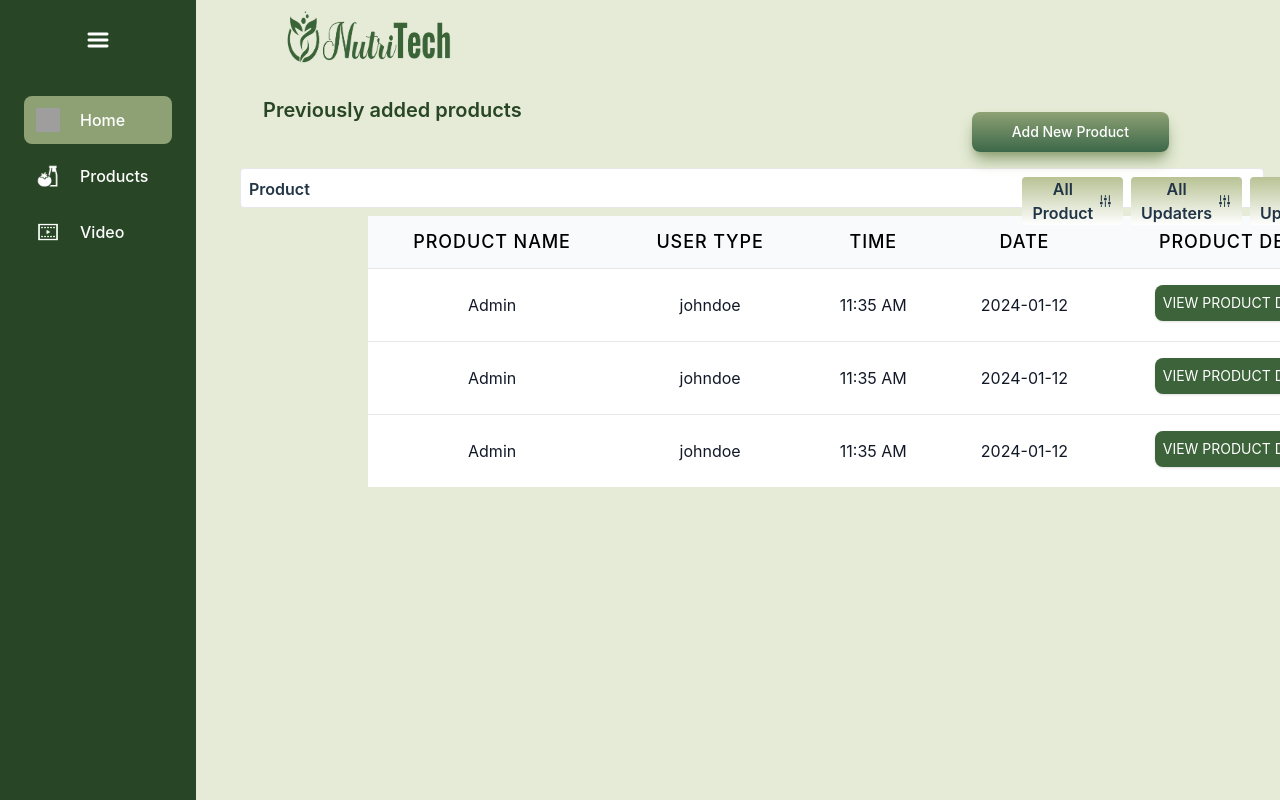
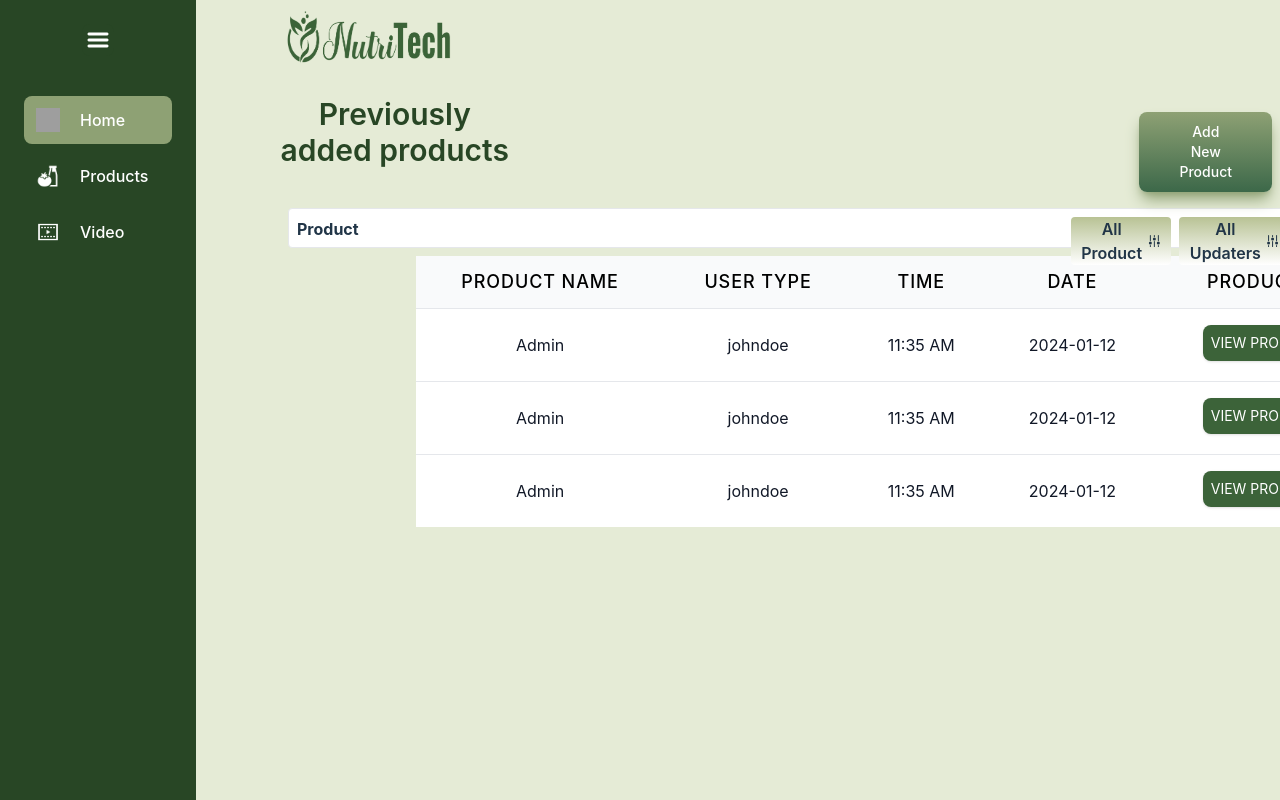
Before and after one commit to Rimaz-Moulana/Nutritech, a React (Vite) app in the folder frontend/: page /addedproduct in a window 1280 px wide. Built offline with nearby package versions, Linux system fonts and the light colour scheme; grey boxes are pictures that could not be loaded.

Commit message:
commit by rimaz

```diff
--- a/frontend/src/components/button/AddNewProductBtn.jsx
+++ b/frontend/src/components/button/AddNewProductBtn.jsx
@@ -1,5 +1,5 @@
-import React from 'react'
-import { useNavigate } from 'react-router-dom'
+import React from 'react';
+import { useNavigate } from 'react-router-dom';
 
 export default function AddNewProductBtn() {
   const navigate = useNavigate();
@@ -7,7 +7,7 @@ export default function AddNewProductBtn() {
     navigate('/product');
   };
   return (
-    <div className='flex mt-28 ml-[450px] bg-'>
+    <div className='flex mt-28 ml-[620px] '>
       <button className="z-10 text-white bg-gradient-to-t from-buttonGreen to-darkGreen hover:bg-gradient-to-br focus:ring-4 focus:outline-none focus:ring-darkGreen dark:focus:ring-darkGreen shadow-lg shadow-darkGreen dark:shadow-lg dark:shadow-darkGreen font-medium rounded-lg text-sm px-10 py-2.5 text-center me-2 mb-2 " onClick={addproducts}>
           Add New Product
       </button>
--- a/frontend/src/components/fields/ProductBar.jsx
+++ b/frontend/src/components/fields/ProductBar.jsx
@@ -4,9 +4,9 @@ import AllProductBtn from '../button/ProductBarButtonAll'
 
 export default function ProductBar() {
   return (
-    <div className='  w-[80%] lg:ml-60 sm:ml-20 md:ml-[200px] py-2'>
+    <div className='  w-[80%] lg:ml-72 sm:ml-20 md:ml-[200px] py-2'>
         <div className='flex px-2 py-2 text-sidebarGreer border rounded h-[40px] bg-white'>
-         <span className='text-left  font-semibold'>Product</span>
+         <span className='text-left font-bold'>Product</span>
          <div className='inline-flex lg:ml-[708px] md:ml-[200px] sm:ml-[50px]'>
          <AllProductBtn />
          <UpdateProductBtn />
--- a/frontend/src/components/tables/LogTable.jsx
+++ b/frontend/src/components/tables/LogTable.jsx
@@ -3,7 +3,7 @@ import Model from '../button/ProductDetailsModel'
 
 export default function LogTable() {
   return (
-    <div className='w-[100%] lg:ml-60 sm:ml-20 md:ml-40 justify-center justify-items-center'>
+    <div className='w-[100%] lg:ml-72 sm:ml-20 md:ml-40 justify-center justify-items-center'>
         <table className="min-w-[80%] justify-center table-auto divide-y  divide-gray-200">
                 <thead className="bg-gray-50 text-center">
                     <tr>
--- a/frontend/src/pages/Annotator/AddedProduct.jsx
+++ b/frontend/src/pages/Annotator/AddedProduct.jsx
@@ -9,7 +9,7 @@ export default function AddedProduct() {
     <div className='w-full h-screen overflow-x-hidden bg-[#E5EBD6]'>
     <BlankPage />
     <div className='inline-flex'>
-    <h1 className="ml-4 sm:ml-40 mb-8 mt-24 text-xl font-semibold text-sidebarGreen">Previously added products</h1>
+    <h1 className="lg:ml-[270px] sm:ml-40 mb-8 mt-24 text-3xl font-semibold text-sidebarGreen">Previously added products</h1>
     <AddNewProduct />
     </div>
     <ProductBar />
--- a/frontend/src/pages/Annotator/ProductDetails.jsx
+++ b/frontend/src/pages/Annotator/ProductDetails.jsx
@@ -126,7 +126,7 @@ export default class test extends React.Component {
                 <TextFiledsmall />
                 <TextFiledsmallWhite />
                 <label className='inline-block py-1 text-justify ' >Total Fat(g)</label>
-                <TextFiledsmallWhite />
+                <TextFiledsmall />
                 <TextFiledsmallWhite  />
                 <label className='inline-block py-1 text-justify  ' >SFA(g)</label>
                 <TextFiledsmall  />
```
